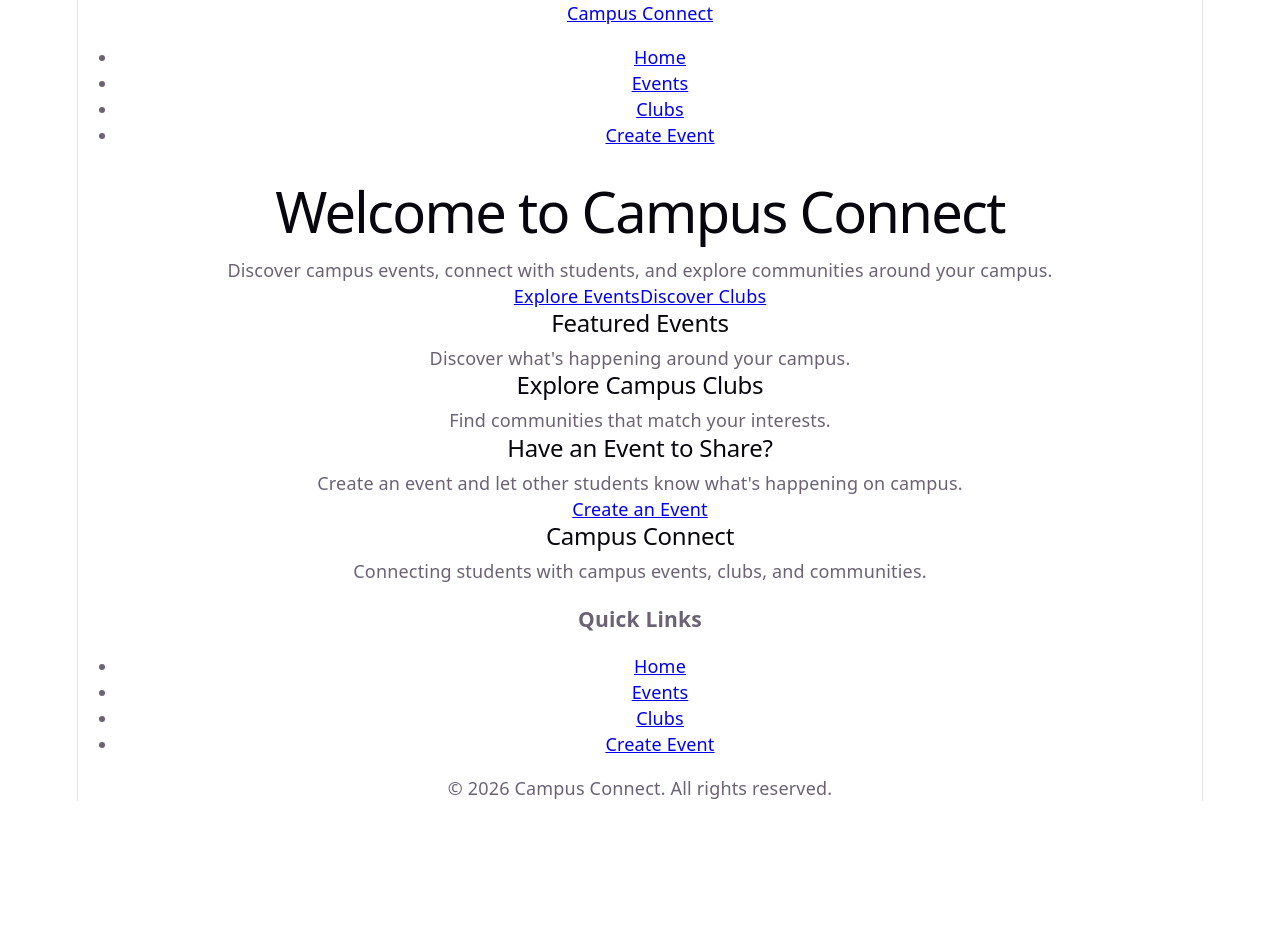
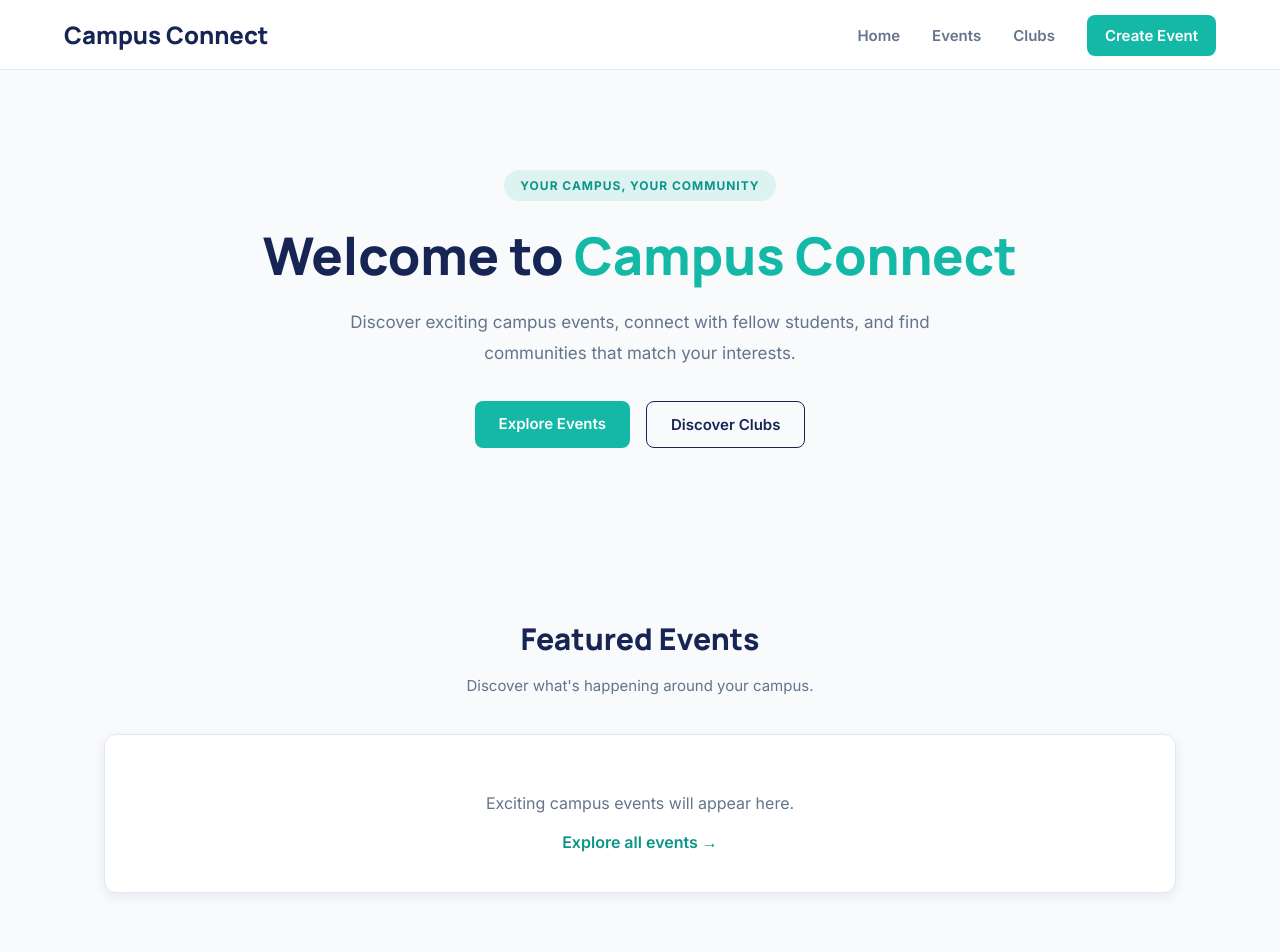
Before and after one commit to junekwamboka252/campus-connect, a React (Vite) app: page / in a window 1280 px wide. Shown: the top 952 px of the page. Before the commit the page ends 801 px from the top, so only its background shows below. Built offline with nearby package versions, Linux system fonts and the light colour scheme.

Commit message:
Style homepage and shared layout components

```diff
--- /dev/null
+++ b/src/components/Footer.css
@@ -0,0 +1,85 @@
+
+.footer {
+  width: 100%;
+  background: var(--navy);
+  color: var(--white);
+  padding: 48px 5% 20px;
+  margin-top: auto;
+}
+
+.footer-container {
+  max-width: 1200px;
+  margin: 0 auto;
+  display: flex;
+  justify-content: space-between;
+  gap: 48px;
+  padding-bottom: 32px;
+}
+
+.footer-brand {
+  max-width: 350px;
+}
+
+.footer-brand h2 {
+  color: var(--white);
+  font-size: 24px;
+  font-weight: 800;
+  margin-bottom: 12px;
+}
+
+.footer-brand p {
+  color: #CBD5E1;
+  font-size: 14px;
+  line-height: 1.7;
+}
+
+.footer-links h3 {
+  color: var(--teal);
+  font-size: 16px;
+  margin-bottom: 16px;
+}
+
+.footer-links ul {
+  list-style: none;
+  padding: 0;
+  margin: 0;
+}
+
+.footer-links li {
+  margin-bottom: 12px;
+}
+
+.footer-links a {
+  color: #CBD5E1;
+  font-size: 14px;
+  transition: color 0.2s ease;
+}
+
+.footer-links a:hover {
+  color: var(--teal);
+}
+
+.footer-bottom {
+  max-width: 1200px;
+  margin: 0 auto;
+  border-top: 1px solid rgba(255, 255, 255, 0.15);
+  padding-top: 20px;
+  text-align: center;
+}
+
+.footer-bottom p {
+  color: #94A3B8;
+  font-size: 13px;
+}
+
+/* Mobile layout */
+@media (max-width: 600px) {
+  .footer {
+    padding: 36px 5% 20px;
+  }
+
+  .footer-container {
+    flex-direction: column;
+    gap: 28px;
+  }
+}
--- a/src/components/Footer.jsx
+++ b/src/components/Footer.jsx
@@ -1,37 +1,38 @@
+
 import { Link } from 'react-router-dom'
+import './Footer.css'
 
 function Footer() {
   return (
-    <footer>
-      <div>
+    <footer className="footer">
+      <div className="footer-container">
+
+        <div className="footer-brand">
           <h2>Campus Connect</h2>
           <p>
-          Connecting students with campus events, clubs,
-          and communities.
+            Connecting students with campus events,
+            clubs, and communities.
           </p>
         </div>
 
-      <div>
+        <div className="footer-links">
           <h3>Quick Links</h3>
           <ul>
-          <li>
-            <Link to="/">Home</Link>
-          </li>
-          <li>
-            <Link to="/events">Events</Link>
-          </li>
-          <li>
-            <Link to="/clubs">Clubs</Link>
-          </li>
-          <li>
-            <Link to="/create-event">Create Event</Link>
-          </li>
+            <li><Link to="/">Home</Link></li>
+            <li><Link to="/events">Events</Link></li>
+            <li><Link to="/clubs">Clubs</Link></li>
+            <li><Link to="/create-event">Create Event</Link></li>
           </ul>
         </div>
 
+      </div>
+
+      <div className="footer-bottom">
         <p>
-        © {new Date().getFullYear()} Campus Connect. All rights reserved.
+          © {new Date().getFullYear()} Campus Connect.
+          All rights reserved.
         </p>
+      </div>
     </footer>
   )
 }
--- /dev/null
+++ b/src/components/Navbar.css
@@ -0,0 +1,82 @@
+
+.navbar {
+  width: 100%;
+  background: var(--white);
+  border-bottom: 1px solid var(--border);
+  padding: 18px 5%;
+  box-shadow: var(--shadow);
+}
+
+.navbar-container {
+  max-width: 1200px;
+  margin: 0 auto;
+  display: flex;
+  align-items: center;
+  justify-content: space-between;
+  gap: 24px;
+}
+
+.navbar-logo a {
+  font-family: var(--heading);
+  font-size: 24px;
+  font-weight: 800;
+  color: var(--navy);
+}
+
+.navbar-links {
+  display: flex;
+  align-items: center;
+  gap: 32px;
+  list-style: none;
+  margin: 0;
+  padding: 0;
+}
+
+.navbar-links a {
+  color: var(--text-muted);
+  font-size: 15px;
+  font-weight: 600;
+  transition: color 0.2s ease;
+}
+
+.navbar-links a:hover {
+  color: var(--blue);
+}
+
+.navbar-links .navbar-button {
+  background: var(--teal);
+  color: var(--white);
+  padding: 11px 18px;
+  border-radius: 8px;
+  transition: background 0.2s ease;
+
+}
+
+
+ .navbar-links .navbar-button:hover {
+  background: var(--navy);
+  color: var(--white);
+}
+
+
+/* Mobile layout */
+@media (max-width: 600px) {
+  .navbar {
+    padding: 16px 4%;
+  }
+
+  .navbar-container {
+    flex-direction: column;
+    gap: 18px;
+  }
+
+  .navbar-links {
+    gap: 16px;
+    flex-wrap: wrap;
+    justify-content: center;
+  }
+
+  .navbar-links a {
+    font-size: 14px;
+  }
+}
--- a/src/components/Navbar.jsx
+++ b/src/components/Navbar.jsx
@@ -1,17 +1,17 @@
 
 import { Link } from 'react-router-dom'
+import './Navbar.css'
 
 function Navbar() {
   return (
-    <header>
-      <nav>
+    <header className="navbar">
+      <nav className="navbar-container">
 
-        <div>
+        <div className="navbar-logo">
           <Link to="/">Campus Connect</Link>
         </div>
 
-        {/* Navigation Links */}
-        <ul>
+        <ul className="navbar-links">
           <li>
             <Link to="/">Home</Link>
           </li>
@@ -25,9 +25,12 @@ function Navbar() {
           </li>
 
           <li>
-            <Link to="/create-event">Create Event</Link>
+            <Link to="/create-event" className="navbar-button">
+              Create Event
+            </Link>
           </li>
         </ul>
+
       </nav>
     </header>
   )
--- a/src/index.css
+++ b/src/index.css
@@ -1,111 +1,82 @@
+
+@import url('https://fonts.googleapis.com/css2?family=Inter:wght@400;500;600;700&family=Manrope:wght@400;500;600;700;800&display=swap');
+
 :root {
-  --text: #6b6375;
-  --text-h: #08060d;
-  --bg: #fff;
-  --border: #e5e4e7;
-  --code-bg: #f4f3ec;
-  --accent: #aa3bff;
-  --accent-bg: rgba(170, 59, 255, 0.1);
-  --accent-border: rgba(170, 59, 255, 0.5);
-  --social-bg: rgba(244, 243, 236, 0.5);
-  --shadow:
-    rgba(0, 0, 0, 0.1) 0 10px 15px -3px, rgba(0, 0, 0, 0.05) 0 4px 6px -2px;
+  /* Brand colours */
+  --navy: #172554;
+  --blue: #2563EB;
+  --teal: #14B8A6;
+  --amber: #F59E0B;
 
-  --sans: system-ui, 'Segoe UI', Roboto, sans-serif;
-  --heading: system-ui, 'Segoe UI', Roboto, sans-serif;
-  --mono: ui-monospace, Consolas, monospace;
+  /* Background colours */
+  --bg: #F8FAFC;
+  --white: #FFFFFF;
 
-  font: 18px/145% var(--sans);
-  letter-spacing: 0.18px;
-  color-scheme: light dark;
+  /* Text colours */
+  --text: #172033;
+  --text-muted: #64748B;
+
+  /* Borders and shadows */
+  --border: #E2E8F0;
+  --shadow: 0 4px 12px rgba(23, 37, 84, 0.08);
+
+  /* Fonts */
+  --sans: 'Inter', sans-serif;
+  --heading: 'Manrope', sans-serif;
+
+  font-family: var(--sans);
   color: var(--text);
   background: var(--bg);
+
   font-synthesis: none;
   text-rendering: optimizeLegibility;
   -webkit-font-smoothing: antialiased;
   -moz-osx-font-smoothing: grayscale;
-
-  @media (max-width: 1024px) {
-    font-size: 16px;
-  }
 }
 
-@media (prefers-color-scheme: dark) {
-  :root {
-    --text: #9ca3af;
-    --text-h: #f3f4f6;
-    --bg: #16171d;
-    --border: #2e303a;
-    --code-bg: #1f2028;
-    --accent: #c084fc;
-    --accent-bg: rgba(192, 132, 252, 0.15);
-    --accent-border: rgba(192, 132, 252, 0.5);
-    --social-bg: rgba(47, 48, 58, 0.5);
-    --shadow:
-      rgba(0, 0, 0, 0.4) 0 10px 15px -3px, rgba(0, 0, 0, 0.25) 0 4px 6px -2px;
-  }
-
-  #social .button-icon {
-    filter: invert(1) brightness(2);
-  }
+* {
+  box-sizing: border-box;
 }
 
 body {
   margin: 0;
+  min-width: 320px;
+  min-height: 100vh;
+  font-family: var(--sans);
+  background: var(--bg);
 }
 
 #root {
-  width: 1126px;
-  max-width: 100%;
-  margin: 0 auto;
-  text-align: center;
-  border-inline: 1px solid var(--border);
-  min-height: 100svh;
+  width: 100%;
+  min-height: 100vh;
   display: flex;
   flex-direction: column;
-  box-sizing: border-box;
 }
 
 h1,
-h2 {
+h2,
+h3,
+h4 {
   font-family: var(--heading);
-  font-weight: 500;
-  color: var(--text-h);
+  color: var(--navy);
+  margin-top: 0;
 }
 
-h1 {
-  font-size: 56px;
-  letter-spacing: -1.68px;
-  margin: 32px 0;
-  @media (max-width: 1024px) {
-    font-size: 36px;
-    margin: 20px 0;
-  }
-}
-h2 {
-  font-size: 24px;
-  line-height: 118%;
-  letter-spacing: -0.24px;
-  margin: 0 0 8px;
-  @media (max-width: 1024px) {
-    font-size: 20px;
-  }
-}
 p {
-  margin: 0;
+  line-height: 1.6;
 }
 
-code,
-.counter {
-  font-family: var(--mono);
-  display: inline-flex;
-  border-radius: 4px;
-  color: var(--text-h);
+a {
+  text-decoration: none;
+  color: inherit;
 }
 
-code {
-  font-size: 15px;
-  line-height: 135%;
-  padding: 4px 8px;
-  background: var(--code-bg);
+button {
+  font-family: inherit;
+  cursor: pointer;
 }
+
+img {
+  max-width: 100%;
+  display: block;
+}
--- /dev/null
+++ b/src/pages/Home.css
@@ -0,0 +1,209 @@
+
+/* Main homepage */
+.home {
+  width: 100%;
+}
+
+/* Hero Section */
+.hero {
+  background: var(--bg);
+  padding: 100px 5%;
+  text-align: center;
+}
+
+.hero-content {
+  max-width: 800px;
+  margin: 0 auto;
+}
+
+.hero-tag {
+  display: inline-block;
+  background: rgba(20, 184, 166, 0.12);
+  color: #0D9488;
+  padding: 8px 16px;
+  border-radius: 30px;
+  font-size: 12px;
+  font-weight: 700;
+  letter-spacing: 1px;
+  margin-bottom: 24px;
+}
+
+.hero h1 {
+  font-size: 52px;
+  font-weight: 800;
+  line-height: 1.2;
+  margin-bottom: 20px;
+}
+
+.hero h1 span {
+  color: var(--teal);
+}
+
+.hero p {
+  max-width: 620px;
+  margin: 0 auto 32px;
+  color: var(--text-muted);
+  font-size: 17px;
+  line-height: 1.8;
+}
+
+.hero-buttons {
+  display: flex;
+  justify-content: center;
+  gap: 16px;
+  flex-wrap: wrap;
+}
+
+.primary-button,
+.secondary-button,
+.cta-button {
+  display: inline-block;
+  padding: 13px 24px;
+  border-radius: 8px;
+  font-size: 15px;
+  font-weight: 600;
+  transition: all 0.2s ease;
+}
+
+.primary-button {
+  background: var(--teal);
+  color: var(--white);
+}
+
+.primary-button:hover {
+  background: var(--navy);
+}
+
+.secondary-button {
+  border: 1px solid var(--navy);
+  color: var(--navy);
+}
+
+.secondary-button:hover {
+  background: var(--navy);
+  color: var(--white);
+}
+
+/* Shared homepage sections */
+.home-section {
+  padding: 70px 5%;
+  max-width: 1200px;
+  margin: 0 auto;
+  width: 100%;
+}
+
+.section-heading {
+  text-align: center;
+  margin-bottom: 36px;
+}
+
+.section-heading h2 {
+  font-size: 30px;
+  font-weight: 800;
+  margin-bottom: 12px;
+}
+
+.section-heading p {
+  color: var(--text-muted);
+  font-size: 15px;
+}
+
+/* Event and club placeholders */
+.events-placeholder,
+.clubs-placeholder {
+  background: var(--white);
+  border: 1px solid var(--border);
+  border-radius: 12px;
+  padding: 40px 20px;
+  text-align: center;
+  box-shadow: var(--shadow);
+}
+
+.events-placeholder p,
+.clubs-placeholder p {
+  color: var(--text-muted);
+  margin-bottom: 16px;
+}
+
+.events-placeholder a,
+.clubs-placeholder a {
+  color: #0D9488;
+  font-weight: 600;
+}
+
+.events-placeholder a:hover,
+.clubs-placeholder a:hover {
+  color: var(--navy);
+}
+
+/* Clubs section */
+.clubs-section {
+  background: #F1F5F9;
+  max-width: 100%;
+}
+
+/* Call To Action */
+.home-cta {
+  background: var(--navy);
+  color: var(--white);
+  text-align: center;
+  padding: 70px 5%;
+  margin-top: 30px;
+}
+
+.home-cta h2 {
+  color: var(--white);
+  font-size: 30px;
+  margin-bottom: 16px;
+}
+
+.home-cta p {
+  color: #CBD5E1;
+  max-width: 550px;
+  margin: 0 auto 28px;
+  line-height: 1.7;
+}
+
+.cta-button {
+  background: var(--teal);
+  color: var(--white);
+}
+
+.cta-button:hover {
+  background: #0D9488;
+}
+
+/* Mobile responsiveness */
+@media (max-width: 600px) {
+  .hero {
+    padding: 70px 5%;
+  }
+
+  .hero h1 {
+    font-size: 36px;
+  }
+
+  .hero p {
+    font-size: 15px;
+  }
+
+  .home-section {
+    padding: 50px 5%;
+  }
+
+  .section-heading h2,
+  .home-cta h2 {
+    font-size: 24px;
+  }
+
+  .hero-buttons {
+    flex-direction: column;
+    align-items: center;
+  }
+
+  .primary-button,
+  .secondary-button {
+    width: 100%;
+    max-width: 260px;
+  }
+}
--- a/src/pages/Home.jsx
+++ b/src/pages/Home.jsx
@@ -1,44 +1,66 @@
-import { Link } from "react-router-dom"
 
+import { Link } from 'react-router-dom'
+import './Home.css'
 
 function Home() {
   return (
-    <main>
+    <main className="home">
 
-      <section>
-          <h1>Welcome to Campus Connect</h1>
-        <p>
-          Discover campus events, connect with students,
-          and explore communities around your campus.
-        </p>
+      {/* Hero Section */}
+      <section className="hero">
+        <div className="hero-content">
+          <span className="hero-tag">YOUR CAMPUS, YOUR COMMUNITY</span>
 
-        <div>
-  <Link to="/events">Explore Events</Link>
-  <Link to="/clubs">Discover Clubs</Link>
-</div>
-      </section>
+          <h1>
+            Welcome to <span>Campus Connect</span>
+          </h1>
 
-      <section>
-        <h2>Featured Events</h2>
-         <p>Discover what's happening around your campus.</p>
+          <p>
+            Discover exciting campus events, connect with
+            fellow students, and find communities that match
+            your interests.
+          </p>
 
-        <div>
+          <div className="hero-buttons">
+            <Link to="/events" className="primary-button">
+              Explore Events
+            </Link>
 
+            <Link to="/clubs" className="secondary-button">
+              Discover Clubs
+            </Link>
+          </div>
         </div>
       </section>
 
-      <section>
-        <h2>Explore Campus Clubs</h2>
+      {/* Featured Events Section */}
+      <section className="home-section">
+        <div className="section-heading">
+          <h2>Featured Events</h2>
+          <p>Discover what's happening around your campus.</p>
+        </div>
 
-        <p>Find communities that match your interests.</p>
-
-        <div>
-          {/* Club cards will go here */}
+        <div className="events-placeholder">
+          <p>Exciting campus events will appear here.</p>
+          <Link to="/events">Explore all events →</Link>
         </div>
       </section>
 
+      {/* Explore Clubs Section */}
+      <section className="home-section clubs-section">
+        <div className="section-heading">
+          <h2>Explore Campus Clubs</h2>
+          <p>Find communities that match your interests.</p>
+        </div>
 
-      <section>
+        <div className="clubs-placeholder">
+          <p>Discover student clubs and communities here.</p>
+          <Link to="/clubs">Explore all clubs →</Link>
+        </div>
+      </section>
+
+      {/* Call To Action Section */}
+      <section className="home-cta">
         <h2>Have an Event to Share?</h2>
 
         <p>
@@ -46,8 +68,11 @@ function Home() {
           what's happening on campus.
         </p>
 
-        <Link to="/create-event">Create an Event</Link>
+        <Link to="/create-event" className="cta-button">
+          Create an Event
+        </Link>
       </section>
+
     </main>
   )
 }
```
Lines whose indentation alone changed are shown as unchanged.
